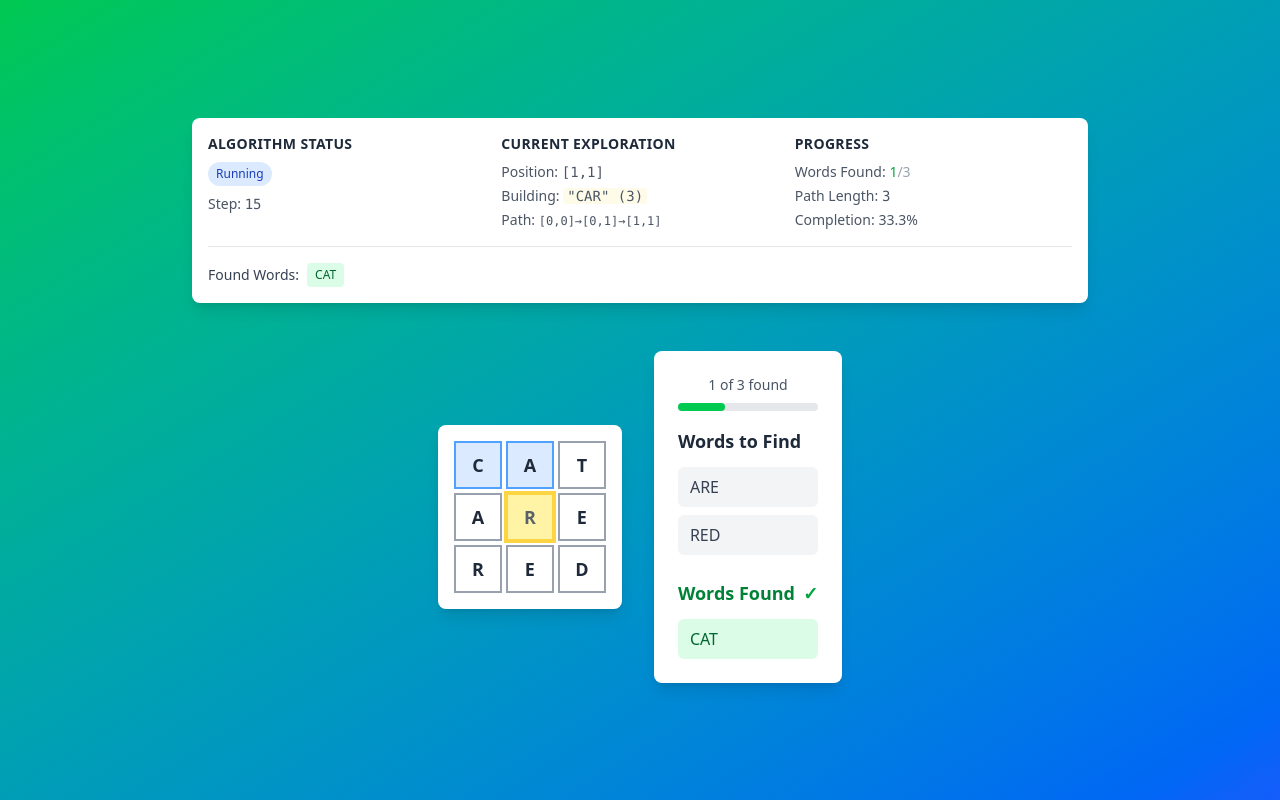
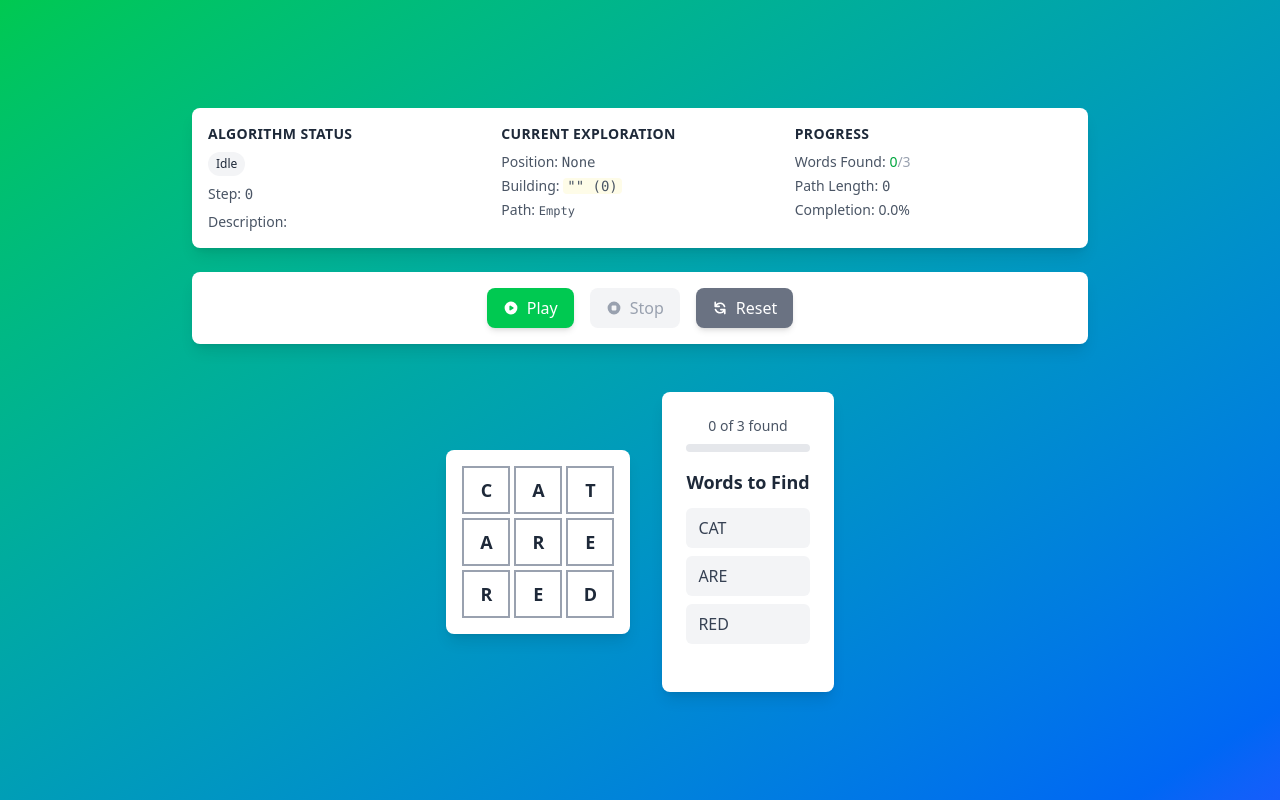
Before and after one commit to tony-montemuro/crossword, a React (Vite) app: page / in a window 1280 px wide. Built offline with nearby package versions, Linux system fonts and the light colour scheme.

Commit message:
get basic algorithm running - able to start, pause, & reset

```diff
--- a/src/App.tsx
+++ b/src/App.tsx
@@ -1,10 +1,14 @@
 import CrosswordGrid from './components/CrosswordGrid';
 import WordList from './components/WordList';
 import AlgorithmDiagnostics from './components/AlgorithmDiagnostics';
-import { mockAlgorithmState } from './utils/mockData';
+import AlgorithmControls from './components/AlgorithmControls';
+import { useAlgorithmState } from './hooks/useAlgorithmState';
+import { AlgorithmController } from './algorithms/AlgorithmController';
 
 function App() {
-  const testGrid = [
+  const [algorithmState, algorithmActions] = useAlgorithmState();
+
+  const testBoard = [
     ['C', 'A', 'T'],
     ['A', 'R', 'E'],
     ['R', 'E', 'D']
@@ -16,14 +20,21 @@ function App() {
     <div className="min-h-screen bg-gradient-to-br from-green-500 to-blue-600 flex flex-col items-center justify-center gap-6 p-8">
       <div className="w-full max-w-4xl">
         <AlgorithmDiagnostics
-          algorithmState={mockAlgorithmState}
-          totalWords={testWords.length}
+          algorithmState={ algorithmState }
+          totalWords={ testWords.length }
+        />
+
+        <AlgorithmControls
+          state={ algorithmState }
+          actions={ algorithmActions }
+          board={ testBoard }
+          words={ testWords }
         />
       </div>
 
       <div className="flex items-center justify-center gap-8">
-        <CrosswordGrid grid={ testGrid } algorithmState={ mockAlgorithmState } />
-        <WordList words={ testWords } algorithmState={ mockAlgorithmState } />
+        <CrosswordGrid grid={ testBoard } algorithmState={ algorithmState } />
+        <WordList words={ testWords } algorithmState={ algorithmState } />
       </div>
     </div>
   )
--- a/src/algorithms/AlgorithmController.ts
+++ b/src/algorithms/AlgorithmController.ts
@@ -8,6 +8,7 @@ export class AlgorithmController {
   private generator: AlgorithmGenerator | null = null;
   private isRunning = false;
   private isPaused = false;
+  private isCompleted = false;
   private speed = 500;
   private actions: AlgorithmActions;
 
@@ -80,10 +81,11 @@ export class AlgorithmController {
     this.speed = Math.max(50, milliseconds); // Minimum 50ms
   }
 
-    getExecutionState(): { isRunning: boolean; isPaused: boolean; speed: number } {
+  getExecutionState(): { isRunning: boolean; isPaused: boolean; isCompleted: boolean; speed: number } {
     return {
       isRunning: this.isRunning,
       isPaused: this.isPaused,
+      isCompleted: this.isCompleted,
       speed: this.speed
     };
   }
@@ -135,5 +137,6 @@ export class AlgorithmController {
     }
 
     this.actions.complete();
+    this.isCompleted = true;
   }
 }
--- a/src/algorithms/wordSearch.ts
+++ b/src/algorithms/wordSearch.ts
@@ -55,6 +55,7 @@ export function* wordSearch(
         description: `Position [${x},${y}] has already been visited - cannot continue down path`,
         popStackVals: true
       }
+      return;
     }
 
     const next = node.children.get(board[y][x]);
@@ -70,7 +71,7 @@ export function* wordSearch(
     word += c;
 
     if (next.isEndOfWord) {
-            next.isEndOfWord = true;
+      next.isEndOfWord = false;
       yield {
         description: `Word "${word}" found, completed by '${board[y][x]}'!`,
         word: word
--- /dev/null
+++ b/src/components/AlgorithmControls.tsx
@@ -0,0 +1,118 @@
+import { useMemo } from 'react';
+import { AlgorithmController } from '../algorithms/AlgorithmController';
+import { wordSearch } from '../algorithms/wordSearch';
+import type { AlgorithmActions, AlgorithmState } from '../types/AlgorithmState';
+
+interface AlgorithmControlsProps {
+  state: AlgorithmState;
+  actions: AlgorithmActions
+  board: string[][];
+  words: string[];
+}
+
+export default function AlgorithmControls({ state, actions, board, words }: AlgorithmControlsProps) {
+  const controller = useMemo(() => new AlgorithmController(actions), []);
+  const algorithmGenerator = wordSearch(board, words);
+
+  const handlePlayPause = () => {
+    if (state.isRunning && !state.isPaused) {
+      controller.pause();
+    } else if (state.isPaused) {
+      controller.resume();
+    } else {
+      controller.startAlgorithm(algorithmGenerator, 1000);
+    }
+  };
+
+  const handleStop = () => {
+    controller.stop();
+  };
+
+  const handleReset = () => {
+    controller.reset();
+  };
+
+  const getPlayPauseButtonText = () => {
+    if (state.isRunning && !state.isPaused) {
+      return 'Pause';
+    }
+    return 'Play';
+  };
+
+  const getPlayPauseIcon = () => {
+    if (state.isRunning && !state.isPaused) {
+      // Pause icon
+      return (
+        <svg className="w-4 h-4" fill="currentColor" viewBox="0 0 20 20">
+          <path fillRule="evenodd" d="M6 4a1 1 0 011 1v10a1 1 0 11-2 0V5a1 1 0 011-1zm6 0a1 1 0 011 1v10a1 1 0 11-2 0V5a1 1 0 011-1z" clipRule="evenodd" />
+        </svg>
+      );
+    }
+    // Play icon
+    return (
+      <svg className="w-4 h-4" fill="currentColor" viewBox="0 0 20 20">
+        <path fillRule="evenodd" d="M10 18a8 8 0 100-16 8 8 0 000 16zM9.555 7.168A1 1 0 008 8.108v3.784a1 1 0 001.555.94l3.05-1.892a1 1 0 000-1.88l-3.05-1.892z" clipRule="evenodd" />
+      </svg>
+    );
+  };
+
+  return (
+    <div className="bg-white rounded-lg shadow-lg p-4 mb-6">
+      <div className="flex items-center justify-center gap-4">
+        {/* Play/Pause Button */ }
+        <button
+          onClick={ handlePlayPause }
+          disabled={ state.isComplete }
+          className={ `
+                        flex items-center gap-2 px-4 py-2 rounded-lg font-medium transition-all duration-200
+                        ${state.isComplete
+              ? 'bg-gray-100 text-gray-400 cursor-not-allowed'
+              : state.isRunning && !state.isPaused
+                ? 'bg-orange-500 hover:bg-orange-600 text-white shadow-md hover:shadow-lg'
+                : 'bg-green-500 hover:bg-green-600 text-white shadow-md hover:shadow-lg'
+            }
+                    `}
+        >
+          { getPlayPauseIcon() }
+          { getPlayPauseButtonText() }
+        </button>
+
+        {/* Stop Button */ }
+        <button
+          onClick={ handleStop }
+          disabled={ !state.isRunning }
+          className={ `
+                        flex items-center gap-2 px-4 py-2 rounded-lg font-medium transition-all duration-200
+                        ${!state.isRunning
+              ? 'bg-gray-100 text-gray-400 cursor-not-allowed'
+              : 'bg-red-500 hover:bg-red-600 text-white shadow-md hover:shadow-lg'
+            }
+                    `}
+        >
+          <svg className="w-4 h-4" fill="currentColor" viewBox="0 0 20 20">
+            <path fillRule="evenodd" d="M10 18a8 8 0 100-16 8 8 0 000 16zM8 7a1 1 0 00-1 1v4a1 1 0 001 1h4a1 1 0 001-1V8a1 1 0 00-1-1H8z" clipRule="evenodd" />
+          </svg>
+          Stop
+        </button>
+
+        {/* Reset Button */ }
+        <button
+          onClick={ handleReset }
+          className="flex items-center gap-2 px-4 py-2 rounded-lg font-medium bg-gray-500 hover:bg-gray-600 text-white shadow-md hover:shadow-lg transition-all duration-200"
+        >
+          <svg className="w-4 h-4" fill="currentColor" viewBox="0 0 20 20">
+            <path fillRule="evenodd" d="M4 2a1 1 0 011 1v2.101a7.002 7.002 0 0111.601 2.566 1 1 0 11-1.885.666A5.002 5.002 0 005.999 7H9a1 1 0 010 2H4a1 1 0 01-1-1V3a1 1 0 011-1zm.008 9.057a1 1 0 011.276.61A5.002 5.002 0 0014.001 13H11a1 1 0 110-2h5a1 1 0 011 1v5a1 1 0 11-2 0v-2.101a7.002 7.002 0 01-11.601-2.566 1 1 0 01.61-1.276z" clipRule="evenodd" />
+          </svg>
+          Reset
+        </button>
+      </div>
+
+      {/* Status Text */ }
+      { state.isComplete && (
+        <div className="text-center mt-3 text-sm text-gray-600">
+          Algorithm completed! Use Reset to start over.
+        </div>
+      ) }
+    </div>
+  );
+}
--- a/src/components/AlgorithmDiagnostics.tsx
+++ b/src/components/AlgorithmDiagnostics.tsx
@@ -7,6 +7,7 @@ interface AlgorithmDiagnosticsProps {
 
 export default function AlgorithmDiagnostics({ algorithmState, totalWords }: AlgorithmDiagnosticsProps) {
   const {
+    description,
     stacks,
     foundWords,
     stepCount,
@@ -42,78 +43,81 @@ export default function AlgorithmDiagnostics({ algorithmState, totalWords }: Alg
   return (
     <div className="bg-white rounded-lg shadow-lg p-4 mb-6">
       <div className="grid grid-cols-1 md:grid-cols-3 gap-4">
-                {/* Algorithm Status */}
+        {/* Algorithm Status */ }
         <div className="space-y-2">
           <h3 className="font-semibold text-gray-800 text-sm uppercase tracking-wide">Algorithm Status</h3>
           <div className="flex items-center gap-2">
-                        {getStatusBadge()}
-                        {isBacktracking && (
+            { getStatusBadge() }
+            { isBacktracking && (
               <span className="px-2 py-1 bg-orange-100 text-orange-800 rounded-full text-xs font-medium">
                 Backtracking
               </span>
-                        )}
+            ) }
           </div>
           <div className="text-sm text-gray-600">
-                        Step: <span className="font-mono font-medium">{stepCount}</span>
+            Step: <span className="font-mono font-medium">{ stepCount }</span>
+          </div>
+          <div className="text-sm text-gray-600">
+            Description: <span className="font-mono font-medium">{ description }</span>
           </div>
         </div>
 
-                {/* Current Exploration */}
+        {/* Current Exploration */ }
         <div className="space-y-2">
           <h3 className="font-semibold text-gray-800 text-sm uppercase tracking-wide">Current Exploration</h3>
           <div className="space-y-1 text-sm">
             <div className="text-gray-600">
-                            Position: <span className="font-mono font-medium">{formatPosition(stacks.positions.at(-1))}</span>
+              Position: <span className="font-mono font-medium">{ formatPosition(stacks.positions.at(-1)) }</span>
             </div>
             <div className="text-gray-600">
               Building: <span className="font-mono font-medium bg-yellow-50 px-1 rounded">
-                                "{stacks.words.at(-1)}" ({stacks.words.at(-1)?.length})
+                "{ stacks.words.at(-1) }" ({ stacks.words.at(-1)?.length ?? '0' })
               </span>
             </div>
             <div className="text-gray-600">
-                            Path: <span className="font-mono font-medium text-xs">{formatPath()}</span>
+              Path: <span className="font-mono font-medium text-xs">{ formatPath() }</span>
             </div>
           </div>
         </div>
 
-                {/* Progress Metrics */}
+        {/* Progress Metrics */ }
         <div className="space-y-2">
           <h3 className="font-semibold text-gray-800 text-sm uppercase tracking-wide">Progress</h3>
           <div className="space-y-1 text-sm">
             <div className="text-gray-600">
-                            Words Found: <span className="font-medium text-green-600">{foundWords.length}</span>
-                            <span className="text-gray-400">/{totalWords}</span>
+              Words Found: <span className="font-medium text-green-600">{ foundWords.length }</span>
+              <span className="text-gray-400">/{ totalWords }</span>
             </div>
             <div className="text-gray-600">
-                            Path Length: <span className="font-mono font-medium">{stacks.positions.length}</span>
+              Path Length: <span className="font-mono font-medium">{ stacks.positions.length }</span>
             </div>
             <div className="text-gray-600">
               Completion: <span className="font-medium">
-                                {((foundWords.length / totalWords) * 100).toFixed(1)}%
+                { ((foundWords.length / totalWords) * 100).toFixed(1) }%
               </span>
             </div>
           </div>
         </div>
       </div>
 
-            {/* Found Words Quick View */}
-            {foundWords.length > 0 && (
+      {/* Found Words Quick View */ }
+      { foundWords.length > 0 && (
         <div className="mt-4 pt-4 border-t border-gray-200">
           <div className="flex items-center gap-2">
             <span className="text-sm font-medium text-gray-700">Found Words:</span>
             <div className="flex flex-wrap gap-1">
-                            {foundWords.map(word => (
+              { foundWords.map(word => (
                 <span
-                                    key={word}
+                  key={ word }
                   className="px-2 py-1 bg-green-100 text-green-800 rounded text-xs font-medium"
                 >
-                                    {word}
+                  { word }
                 </span>
-                            ))}
+              )) }
             </div>
           </div>
         </div>
-            )}
+      ) }
     </div>
   );
 }
--- a/src/components/CrosswordGrid.tsx
+++ b/src/components/CrosswordGrid.tsx
@@ -18,12 +18,12 @@ export default function CrosswordGrid({ grid, algorithmState }: CrosswordGridPro
 
     // Current position - bright highlight with pulsing animation
     const currentPosition = algorithmState.stacks.positions.at(-1);
-    if (currentPosition && currentPosition[0] === rowIndex && currentPosition[1] === colIndex) {
+    if (currentPosition && currentPosition[0] === colIndex && currentPosition[1] === rowIndex) {
       return `${baseClasses} border-yellow-400 bg-yellow-200 text-gray-800 animate-pulse ring-2 ring-yellow-400`;
     }
 
     // Current path - show the active exploration path
-    if (algorithmState.stacks.positions.some(pos => pos[0] === rowIndex && pos[1] === colIndex)) {
+    if (algorithmState.stacks.positions.some(pos => pos[0] === colIndex && pos[1] === rowIndex)) {
       return `${baseClasses} border-blue-400 bg-blue-100 text-gray-800`;
     }
 
--- a/src/hooks/useAlgorithmState.ts
+++ b/src/hooks/useAlgorithmState.ts
@@ -34,7 +34,7 @@ export function useAlgorithmState(): [AlgorithmState, AlgorithmActions] {
     }, []),
 
     setDescription: useCallback((desc: string) => {
-            setState(prev => ({ ...prev, desc }));
+      setState(prev => ({ ...prev, description: desc }));
     }, []),
 
     pushToStacks: useCallback((vals: StackVals) => {
```
Lines whose indentation alone changed are shown as unchanged.
